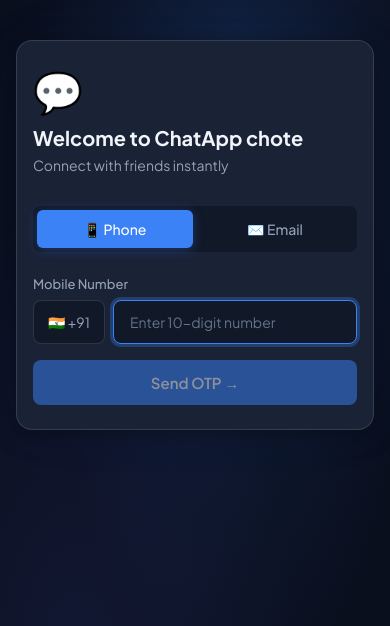
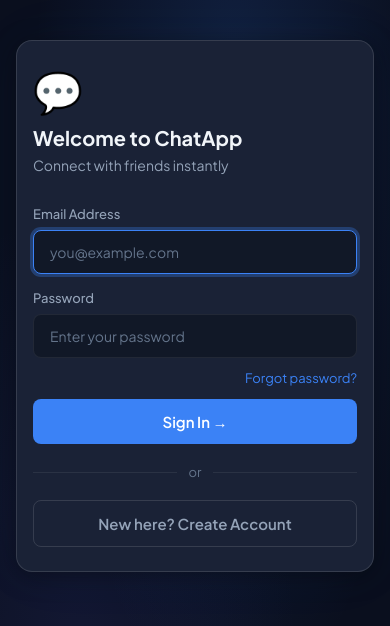
Before and after one commit to Harshsharma90/talktalk, a React (Vite) app: page /login in a window 390 px wide. Shown: the top 626 px of the page. Built offline with nearby package versions, Linux system fonts and the light colour scheme; no server answers.

Commit message:
removed phone login, email only

```diff
--- a/src/components/Auth/LoginPage.jsx
+++ b/src/components/Auth/LoginPage.jsx
@@ -1,11 +1,9 @@
 // src/components/Auth/LoginPage.jsx
-import { useState, useRef,useEffect  } from "react";
+import { useState } from "react";
 import { useNavigate } from "react-router-dom";
 import { auth, db } from "../../firebase";
 import { signOut } from "firebase/auth";
 import {
-  signInWithPhoneNumber,
-  RecaptchaVerifier,
   signInWithEmailAndPassword,
   createUserWithEmailAndPassword,
   sendPasswordResetEmail,
@@ -15,7 +13,7 @@ import toast from "react-hot-toast";
 
 export default function LoginPage() {
   const [tab, setTab] = useState("phone");
-  const [phone, setPhone] = useState("");
+
   const [email, setEmail] = useState("");
   const [password, setPassword] = useState("");
   const [isSignUp, setIsSignUp] = useState(false);
@@ -25,25 +23,6 @@ const [resetEmail, setResetEmail] = useState("");
 const [resetLoading, setResetLoading] = useState(false);
 
   const navigate = useNavigate();
-const recaptchaRef = useRef(null);
-
-useEffect(() => {
-  if (tab === "phone") {
-    setTimeout(() => setupRecaptcha(), 500);
-  }
-}, [tab]);
-
-const setupRecaptcha = () => {
-  if (window.recaptchaVerifier) {
-    window.recaptchaVerifier.clear();
-    window.recaptchaVerifier = null;
-  }
-  window.recaptchaVerifier = new RecaptchaVerifier(auth, "recaptcha-container", {
-    size: "invisible",
-    callback: () => {},
-  });
-};
-
 const handlePhoneSubmit = async (e) => {
   e.preventDefault();
   const fullPhone = `+91${phone.replace(/\D/g, "")}`;
@@ -138,46 +117,13 @@ const handleResendVerification = async () => {
     setLoading(false);
   }
 };
-
 return (
   <div className="auth-root">
     <div className="auth-card">
       <div className="auth-icon">💬</div>
-        <h1 className="auth-title">Welcome to ChatApp chote</h1>
+      <h1 className="auth-title">Welcome to ChatApp</h1>
       <p className="auth-subtitle">Connect with friends instantly</p>
 
-        <div className="tab-group">
-          <button className={`tab-btn ${tab === "phone" ? "active" : ""}`} onClick={() => setTab("phone")}>
-            📱 Phone
-          </button>
-          <button className={`tab-btn ${tab === "email" ? "active" : ""}`} onClick={() => setTab("email")}>
-            ✉️ Email
-          </button>
-        </div>
-
-        {tab === "phone" ? (
-          <form onSubmit={handlePhoneSubmit}>
-            <div className="field">
-              <label>Mobile Number</label>
-              <div className="input-group">
-                <div className="prefix">🇮🇳 +91</div>
-                <input
-                  type="tel"
-                  placeholder="Enter 10-digit number"
-                  value={phone}
-                  onChange={(e) => setPhone(e.target.value.replace(/\D/g, "").slice(0, 10))}
-                  maxLength={10}
-                  autoFocus
-                />
-              </div>
-            </div>
-            <div id="recaptcha-container" ref={recaptchaRef}></div>
-            <button type="submit" className="btn" disabled={loading || phone.length !== 10}>
-              {loading ? <span className="spinner" /> : "Send OTP →"}
-            </button>
-          </form>
-      ) : (
-          <>
       {resetMode ? (
         <form onSubmit={handleForgotPassword}>
           <div style={{ marginBottom: 20, padding: 12, background: "var(--bg-secondary)", borderRadius: 8, fontSize: 13, color: "var(--text-secondary)" }}>
@@ -246,8 +192,6 @@ const handleResendVerification = async () => {
           </button>
         </form>
       )}
-          </>
-        )}
     </div>
   </div>
 );
```
Lines whose indentation alone changed are shown as unchanged.
